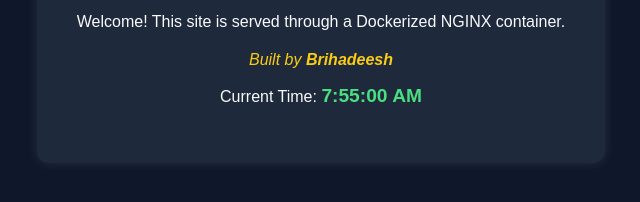
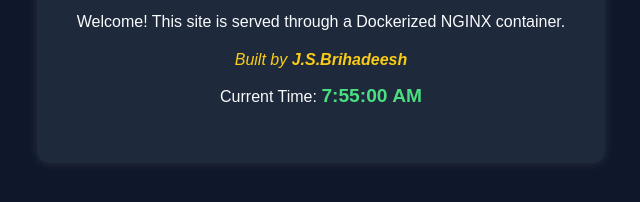
Before and after one commit to Briha-003/Pipeline, a plain HTML site: page index.html in a window 1280 px wide. Shown: the part 370-572 px from the top of the page, 319-959 px from the left. Drawn offline with Linux system fonts and the light colour scheme.

Commit message:
Update index.html

```diff
--- a/index.html
+++ b/index.html
@@ -10,7 +10,7 @@
   <div class="container">
     <h1>🚀 DevSecOps Static Site</h1>
     <p>Welcome! This site is served through a Dockerized NGINX container.</p>
-    <p class="author">Built by <strong>Brihadeesh</strong></p>
+    <p class="author">Built by <strong>J.S.Brihadeesh</strong></p>
     <p>Current Time: <span id="clock">--:--:--</span></p>
   </div>
 
```
